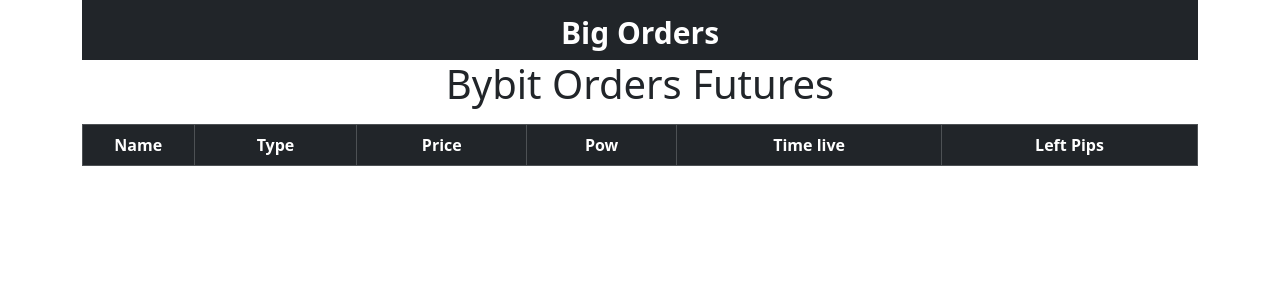
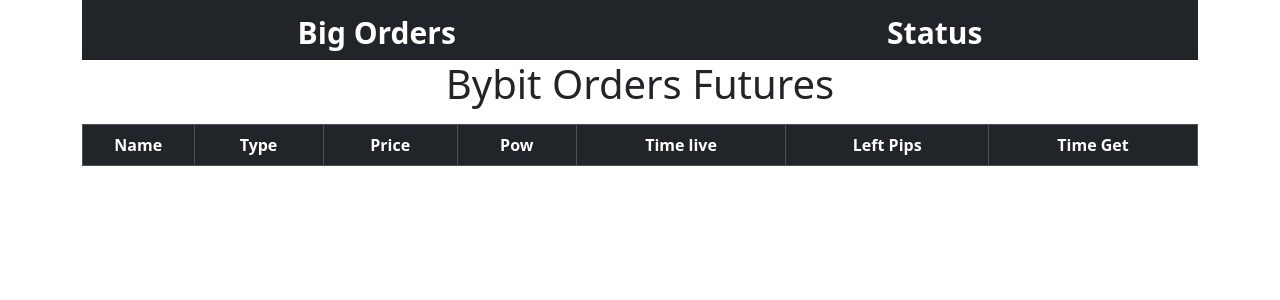
Before and after one commit to Fr3sto/Screener-3.0, a Django app: page /screener/ in a window 1280 px wide. Shown: the top 300 px of the page. Run offline with Django 4.2, Linux system fonts and the light colour scheme; lists and menus that the app fills with data are empty; some libraries are stand-ins or nearby versions.

Commit message:
final version

```diff
--- a/app/base/urls.py
+++ b/app/base/urls.py
@@ -22,5 +22,6 @@
 urlpatterns = [
     path('admin/', admin.site.urls),
     path('screener/', include('screener.urls')),
-    path('get_data_order_book', views.get_data_order_book, name='get_data_order_book')
+    path('get_data_order_book', views.get_data_order_book, name='get_data_order_book'),
+    path('get_data_status', views.get_data_status, name='get_data_status')
 ]
--- a/app/screener/urls.py
+++ b/app/screener/urls.py
@@ -6,5 +6,6 @@
 
 app_name = 'screener'
 urlpatterns = [
-    path('', views.index, name='index')
+    path('', views.index, name='index'),
+    path('status', views.index_status, name='index_status')
 ]
--- a/app/screener/views.py
+++ b/app/screener/views.py
@@ -4,7 +4,7 @@
 import ccxt
 import pandas as pd
 
-from screener.database import get_currency, get_order_book
+from screener.database import get_currency, get_order_book, get_status
 
 from screener.exchange import get_last_prices
 
@@ -34,8 +34,9 @@
             is_not_mm = order[6]
             date_start = order[7]
             date_end = order[8]
+            date_get = order[9].strftime("%d/%m/%Y, %H:%M:%S")
             order_book[symbol][type][price] = {'date_start':date_start, 'date_end':date_end, 'pow':pow,
-                                            'is_not_mm':is_not_mm, 'quantity':quantity}
+                                            'is_not_mm':is_not_mm, 'quantity':quantity, 'date_get':date_get}
 
         last_prices = get_last_prices()
 
@@ -54,9 +55,9 @@
                             else:
                                 left_pips_order = 100 - price / best_bid * 100
 
-                            time_live = round((order['date_end'] - order['date_start']).seconds / 60)
+                            time_live = round((order['date_end'] - order['date_start']).total_seconds() / 60)
                             if left_pips_order <= 3 and order['is_not_mm'] == True:
-                                good_orders.append([symbol, type, price, order['pow'],time_live, round(left_pips_order,2)])
+                                good_orders.append([symbol, type, price, order['pow'],time_live, round(left_pips_order,2), order['date_get']])
             except Exception as err:
                 print(f"Error {symbol}")
         good_orders = sorted(good_orders, key=lambda x: x[5])
@@ -65,3 +66,19 @@
 
     except Exception as e:
         print(e)
+
+def index_status(request):
+    return render(request, 'screener/status_check.html')
+
+def get_data_status(request):
+
+    status_db = get_status()
+
+    status_list = []
+
+    for status in status_db:
+        my_list = list(status)
+        my_list[3] = my_list[3].strftime("%d/%m/%Y, %H:%M:%S")
+        status_list.append(my_list)
+
+    return JsonResponse({'status_list':status_list})
--- a/app/templates/base.html
+++ b/app/templates/base.html
@@ -31,6 +31,14 @@
             >Big Orders</a
           >
         </li>
+        <li class="nav-item">
+          <a
+            class="nav-link"
+            aria-current="page"
+            href="{% url 'screener:index_status'%}"
+            >Status</a
+          >
+        </li>
       </ul>
     </div>
 
--- a/app/templates/screener/big_orders.html
+++ b/app/templates/screener/big_orders.html
@@ -15,6 +15,7 @@
                     <th style="text-align:center">Pow</th>
                     <th style="text-align:center">Time live</th>
                     <th style="text-align:center">Left Pips</th>
+                    <th style="text-align:center">Time Get</th>
                 </tr>
             </thead>
             <tbody>
@@ -52,6 +53,7 @@
                                 tr.append(`<td>${order[3]}</td>`);
                                 tr.append(`<td>${order[4]} minute</td>`);
                                 tr.append(`<td>${order[5]} %</td>`);
+                                tr.append(`<td>${order[6]}</td>`);
                                 tr.append(`</tr>`)
                                 $('#tblOrders').append(tr);
                             });
```
Also changed, not shown: app/screener/database.py (+26 -16 lines), app/templates/screener/status_check.html (added, +65 -0 lines).
